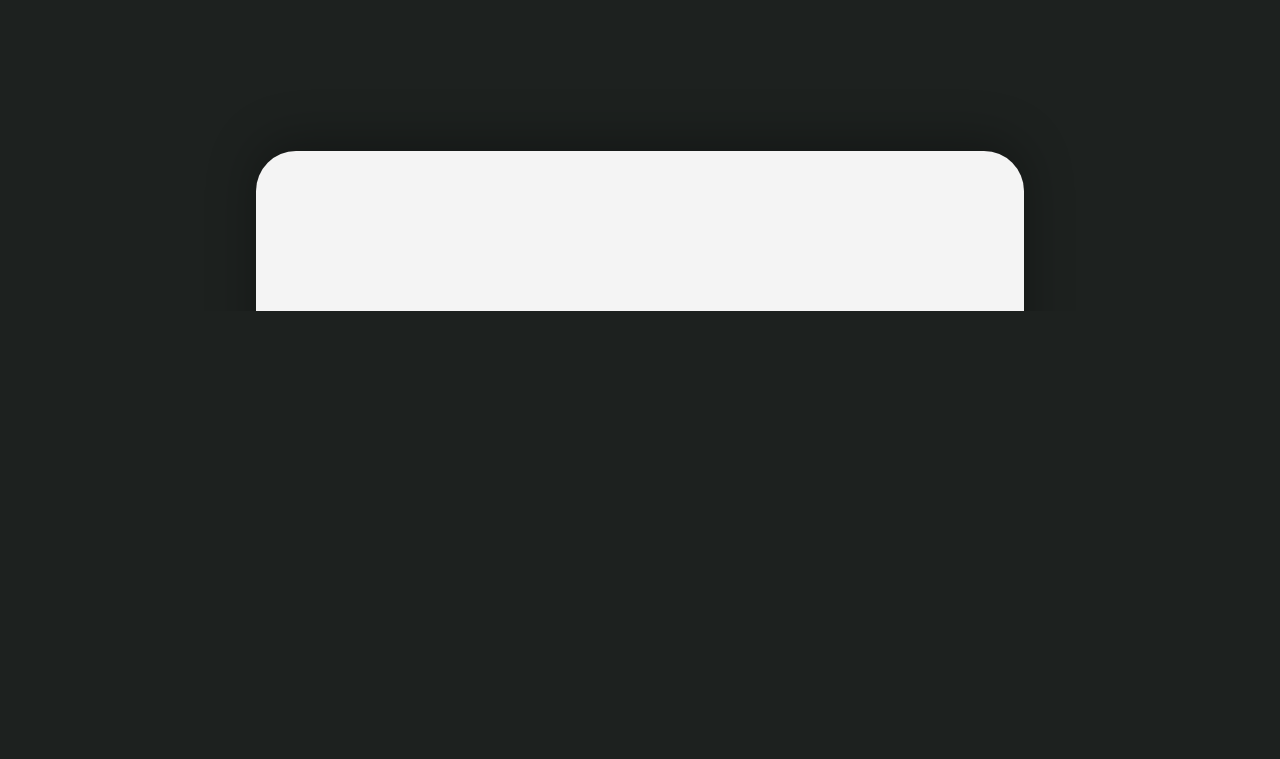
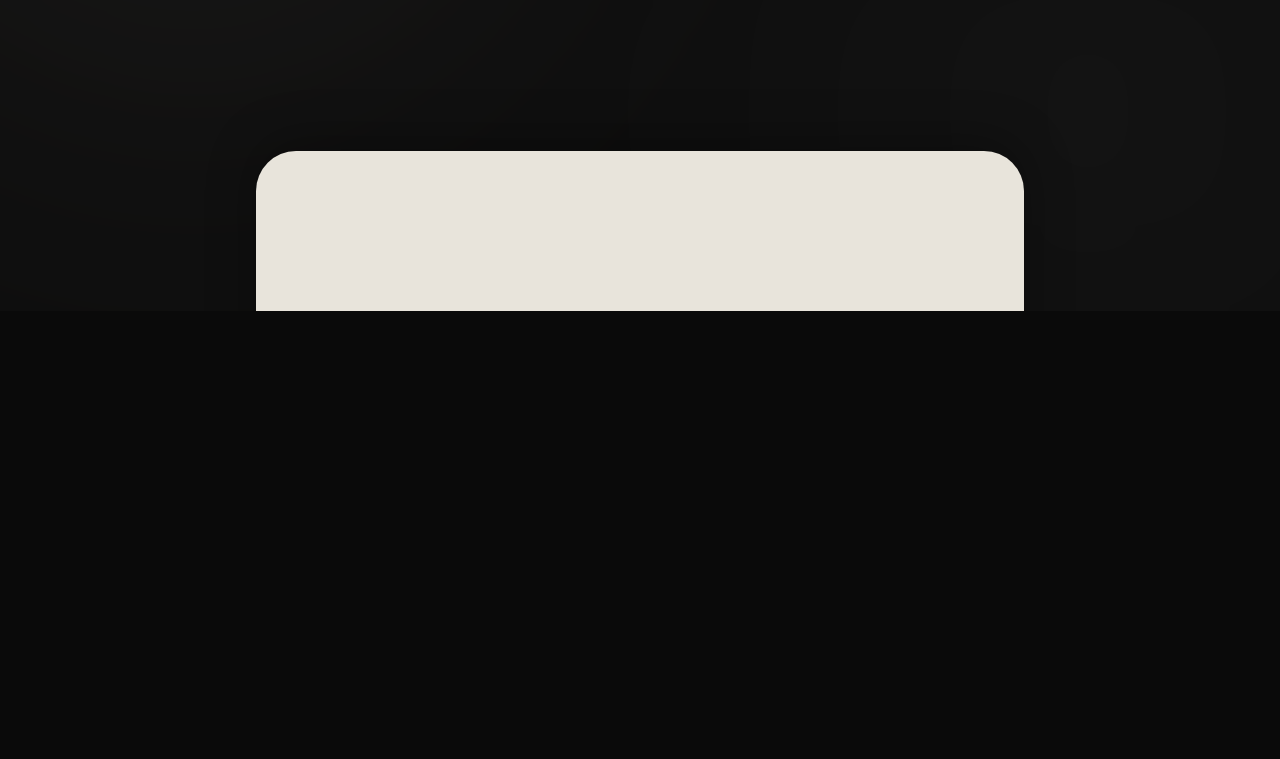
Before and after one commit to mathiasb-cloud/quinvoracode-web, a website built with Vite: page index.html in a window 1280 px wide. Shown: the part 489-1248 px from the top of the page. Built offline with nearby package versions, Linux system fonts and the light colour scheme.

Commit message:
cambios minimos de diseño

```diff
--- a/index.html
+++ b/index.html
@@ -2,14 +2,20 @@
 <html lang="en">
   <head>
     <meta charset="UTF-8" />
-    <link rel="icon" type="image/svg+xml" href="/favicon.svg" />
+    <link rel="icon" type="image/svg+xml" href="/quinvora.svg" />
     <meta name="viewport" content="width=device-width, initial-scale=1.0" />
-    <title>quinvora-code-web</title>
+    <title>Quinvora Code</title>
   </head>
   <body>
+
+    <div class="ambient-bg">
+      <div class="glow glow-1"></div>
+      <div class="glow glow-2"></div>
+    </div>
+
     <div id="app">
       <header class="navbar">
-    <div class="logo">TU LOGO</div>
+        <div class="logo">QUINVORA CODE</div>
         <nav>
           <a href="#">Home</a>
           <a href="#">Work</a>
@@ -63,6 +69,7 @@
         <h2>Más contenido de tu web abajo...</h2>
       </section>
     </div>
+
     <script type="module" src="/src/main.ts"></script>
   </body>
 </html>
--- a/src/main.ts
+++ b/src/main.ts
@@ -4,12 +4,9 @@ import ScrollTrigger from 'gsap/ScrollTrigger';
 import Swiper from 'swiper';
 import 'swiper/css';
 
-// Registrar plugin de GSAP
 gsap.registerPlugin(ScrollTrigger);
 
 document.addEventListener('DOMContentLoaded', () => {
-
-  // 1. Inicializar el Carrusel (Swiper)
   const swiper = new Swiper('.mySwiper', {
     slidesPerView: 1,
     spaceBetween: 50,
@@ -17,42 +14,40 @@ document.addEventListener('DOMContentLoaded', () => {
     grabCursor: true,
   });
 
-  // 2. Lógica de los títulos interactivos inferiores
   const navItems = document.querySelectorAll('.nav-item');
 
   navItems.forEach((item, index) => {
     item.addEventListener('click', () => {
-      swiper.slideTo(index); // Mueve el carrusel al slide correspondiente
+      swiper.slideTo(index);
     });
   });
 
-  // Actualizar la clase "active" cuando el carrusel cambia
   swiper.on('slideChange', () => {
     navItems.forEach(el => el.classList.remove('active'));
     navItems[swiper.activeIndex].classList.add('active');
   });
 
-  // 3. Crear la línea de tiempo de GSAP atada al Scroll
   const tl = gsap.timeline({
     scrollTrigger: {
       trigger: '.scroll-track',
       start: 'top top',
-      end: 'bottom bottom',
-      scrub: 1, // Suaviza la animación para que siga el scroll del mouse
+      end: '+=2000',
+      scrub: 2.5,
     }
   });
 
-  // Secuencia de animaciones al bajar el scroll:
-  tl.to('.hero-text', { opacity: 0, y: -50, duration: 1 }) // Desvanece texto inicial
-    .to('body', { backgroundColor: '#453a31', duration: 1.5 }, '<') // Cambia el color de fondo general
+  tl.to('.hero-text', { opacity: 0, y: -50, duration: 1 })
+    .to('.ambient-bg', { backgroundColor: '#171614', duration: 1.5 }, '<')
+    .to('.glow-1', { background: 'rgba(219, 196, 161, 0.12)', duration: 1.5 }, '<')
+    .to('.glow-2', { background: 'rgba(189, 172, 145, 0.08)', duration: 1.5 }, '<')
     .to('.expandable-rect', {
-      width: '95vw',        // Se ensancha
-      height: '75vh',       // Sube y ocupa la pantalla
-      bottom: '15%',        // Deja espacio para la navegación
-      borderRadius: '20px', // Reduce el borde
+      width: '95vw',
+      height: '75vh',
+      bottom: '15%',
+      borderRadius: '20px',
       duration: 2,
       ease: 'power2.inOut'
-    }, '<') // El '<' hace que esta animación inicie al mismo tiempo que la anterior
-    .to('.swiper', { opacity: 1, duration: 0.5 }, '-=0.5') // Muestra el carrusel
-    .to('.carousel-nav', { opacity: 1, y: 0, duration: 1 }, '-=0.5'); // Aparecen los títulos inferiores
+    }, '<')
+    .to('.swiper', { opacity: 1, duration: 0.5 }, '-=0.5')
+    .to('.carousel-nav', { opacity: 1, y: 0, duration: 1 }, '-=0.5');
 });
--- a/src/style.scss
+++ b/src/style.scss
@@ -2,13 +2,45 @@
 
 body {
   font-family: 'Inter', sans-serif;
-  background-color: #1d211f; // Color inicial
   color: #fdfdfd;
-  transition: background-color 0.5s ease;
   overflow-x: hidden;
+  background-color: #0a0a0a;
 }
 
-// Variables
+.ambient-bg {
+  position: fixed;
+  top: 0;
+  left: 0;
+  width: 100vw;
+  height: 100vh;
+  z-index: -1;
+  overflow: hidden;
+  background-color: #0e0e0e;
+}
+
+.glow {
+  position: absolute;
+  border-radius: 50%;
+  filter: blur(140px);
+  opacity: 0.6;
+}
+
+.glow-1 {
+  width: 60vw;
+  height: 60vw;
+  background: rgba(243, 238, 228, 0.07);
+  top: -20%;
+  left: -15%;
+}
+
+.glow-2 {
+  width: 50vw;
+  height: 50vw;
+  background: rgba(255, 255, 255, 0.04);
+  bottom: -15%;
+  right: -10%;
+}
+
 $color-accent: #eab308;
 
 .navbar {
@@ -18,13 +50,11 @@ $color-accent: #eab308;
   z-index: 100;
 }
 
-// El track es alto para permitir hacer scroll
 .scroll-track {
-  height: 250vh;
+  height: 350vh;
   position: relative;
 }
 
-// El contenedor que se ancla a la pantalla
 .sticky-container {
   height: 100vh;
   width: 100vw;
@@ -46,13 +76,12 @@ $color-accent: #eab308;
   p { font-size: 1.2rem; color: #a0a0a0; max-width: 600px; margin: 0 auto; }
 }
 
-// El rectángulo inicial
 .expandable-rect {
   position: absolute;
-  bottom: -20%; // Escondido parcialmente abajo
+  bottom: -20%;
   width: 60vw;
   height: 40vh;
-  background: #f4f4f4; // Color interior del carrusel
+  background: #e8e4db;
   border-radius: 40px;
   overflow: hidden;
   z-index: 3;
@@ -62,20 +91,19 @@ $color-accent: #eab308;
   box-shadow: 0 -10px 50px rgba(0,0,0,0.3);
 }
 
-// Swiper estilos internos
 .swiper {
-  width: 100%; height: 100%; opacity: 0; // Oculto inicialmente
+  width: 100%; height: 100%; opacity: 0;
 }
+
 .swiper-slide {
   display: flex; align-items: center; justify-content: center;
   .slide-content { width: 300px; height: 400px; background: #ddd; border-radius: 15px; color: #333; display: flex; align-items: center; justify-content: center; }
 }
 
-// Navegación interactiva inferior
 .carousel-nav {
   position: absolute; bottom: 5%; width: 90vw;
   display: flex; justify-content: space-between;
-  opacity: 0; // Oculto inicialmente
+  opacity: 0;
   z-index: 4;
   transform: translateY(20px);
 
@@ -96,4 +124,4 @@ $color-accent: #eab308;
   }
 }
 
-.next-section { height: 100vh; background: #111; display: flex; align-items: center; justify-content: center; }
+.next-section { height: 100vh; display: flex; align-items: center; justify-content: center; }
```
Also changed, not shown: public/quinvora.svg (added). Lines whose indentation alone changed are shown as unchanged.
